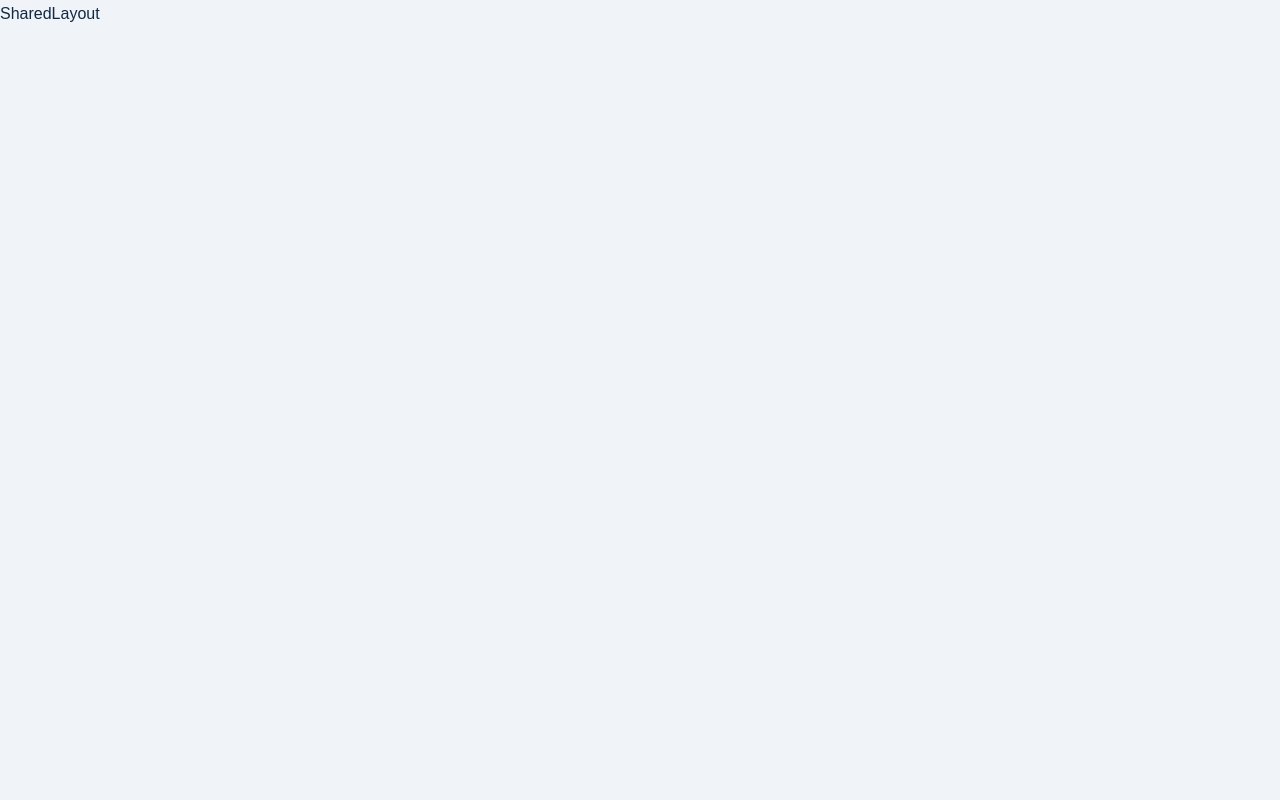
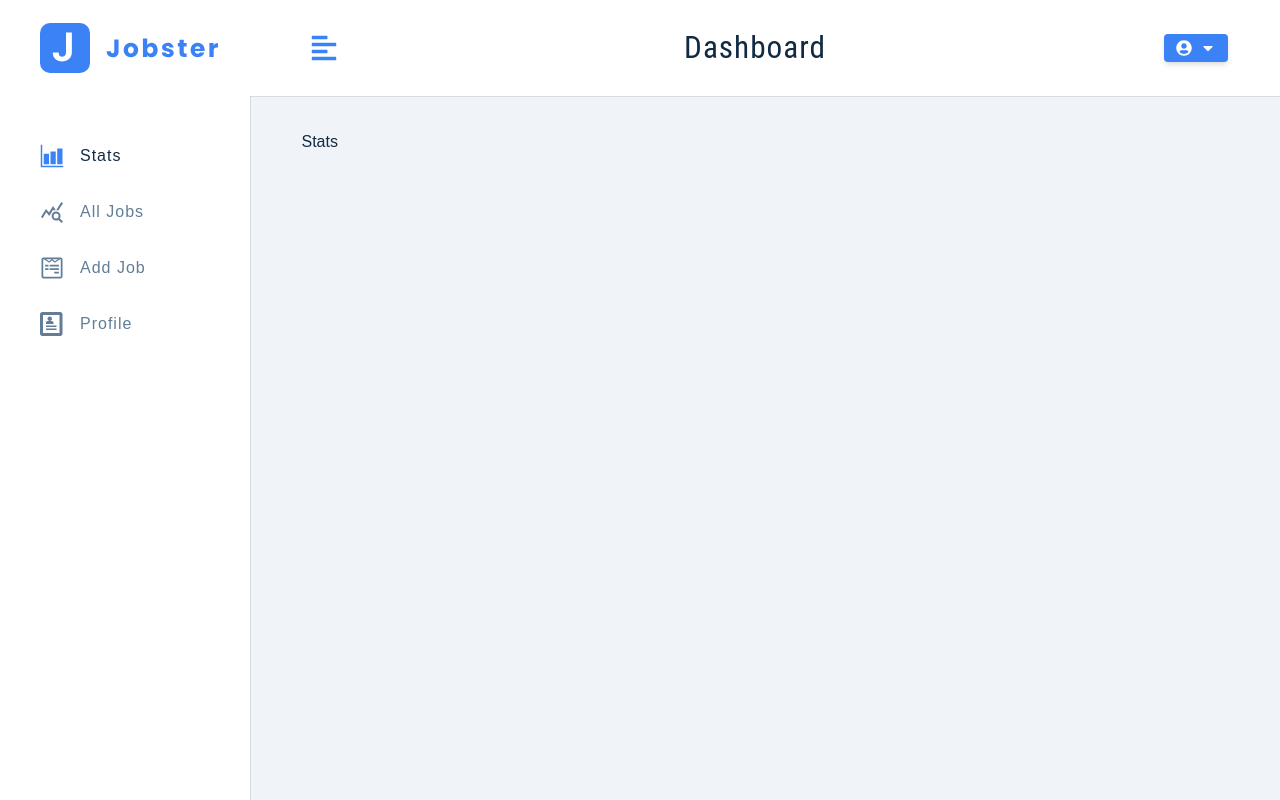
Before and after one commit to aljorgevi/find-job-redux, a React (Create React App) app: page / in a window 1280 px wide. Built offline with nearby package versions, Linux system fonts and the light colour scheme.

Commit message:
set-up for dashboard routes

```diff
--- a/package.json
+++ b/package.json
@@ -11,6 +11,7 @@
     "normalize.css": "^8.0.1",
     "react": "^18.1.0",
     "react-dom": "^18.1.0",
+    "react-icons": "^4.4.0",
     "react-redux": "^8.0.2",
     "react-router-dom": "^6.3.0",
     "react-scripts": "5.0.1",
--- /dev/null
+++ b/src/components/BigSidebar.js
@@ -0,0 +1,28 @@
+import NavLinks from './NavLinks';
+import Logo from '../components/Logo';
+import Wrapper from '../assets/wrappers/BigSidebar';
+import { useSelector } from 'react-redux';
+
+const BigSidebar = () => {
+	const { isSidebarOpen } = useSelector(store => store.user);
+
+	return (
+		<Wrapper>
+			<div
+				className={
+					isSidebarOpen
+						? 'sidebar-container '
+						: 'sidebar-container show-sidebar'
+				}
+			>
+				<div className='content'>
+					<header>
+						<Logo />
+					</header>
+					<NavLinks />
+				</div>
+			</div>
+		</Wrapper>
+	);
+};
+export default BigSidebar;
--- /dev/null
+++ b/src/components/NavLinks.js
@@ -0,0 +1,26 @@
+import { NavLink } from 'react-router-dom';
+import links from '../utils/links';
+
+const NavLinks = ({ toggleSidebar }) => {
+	return (
+		<div className='nav-links'>
+			{links.map(link => {
+				const { text, path, id, icon } = link;
+				return (
+					<NavLink
+						to={path}
+						className={({ isActive }) => {
+							return isActive ? 'nav-link active' : 'nav-link';
+						}}
+						key={id}
+						onClick={toggleSidebar}
+					>
+						<span className='icon'>{icon}</span>
+						{text}
+					</NavLink>
+				);
+			})}
+		</div>
+	);
+};
+export default NavLinks;
--- /dev/null
+++ b/src/components/Navbar.js
@@ -0,0 +1,51 @@
+import Wrapper from '../assets/wrappers/Navbar';
+import { FaAlignLeft, FaUserCircle, FaCaretDown } from 'react-icons/fa';
+import Logo from './Logo';
+import { useState } from 'react';
+import { useDispatch, useSelector } from 'react-redux';
+import { toggleSidebar, clearStore } from '../redux/features/user/userSlice';
+
+const Navbar = () => {
+	const [showLogout, setShowLogout] = useState(false);
+	const { user } = useSelector(store => store.user);
+	const dispatch = useDispatch();
+
+	const toggle = () => {
+		dispatch(toggleSidebar());
+	};
+
+	return (
+		<Wrapper>
+			<div className='nav-center'>
+				<button type='button' className='toggle-btn' onClick={toggle}>
+					<FaAlignLeft />
+				</button>
+				<div>
+					<Logo />
+					<h3 className='logo-text'>dashboard</h3>
+				</div>
+				<div className='btn-container'>
+					<button
+						type='button'
+						className='btn'
+						onClick={() => setShowLogout(!showLogout)}
+					>
+						<FaUserCircle />
+						{user?.name}
+						<FaCaretDown />
+					</button>
+					<div className={showLogout ? 'dropdown show-dropdown' : 'dropdown'}>
+						<button
+							type='button'
+							className='dropdown-btn'
+							onClick={() => dispatch(clearStore('Logging out...'))}
+						>
+							logout
+						</button>
+					</div>
+				</div>
+			</div>
+		</Wrapper>
+	);
+};
+export default Navbar;
--- /dev/null
+++ b/src/components/SmallSidebar.js
@@ -0,0 +1,35 @@
+import Wrapper from '../assets/wrappers/SmallSidebar';
+import { FaTimes } from 'react-icons/fa';
+import Logo from './Logo';
+import { useSelector, useDispatch } from 'react-redux';
+import { toggleSidebar } from '../redux/features/user/userSlice';
+import NavLinks from './NavLinks';
+
+const SmallSidebar = () => {
+	const { isSidebarOpen } = useSelector(store => store.user);
+	const dispatch = useDispatch();
+
+	const toggle = () => {
+		dispatch(toggleSidebar());
+	};
+	return (
+		<Wrapper>
+			<div
+				className={
+					isSidebarOpen ? 'sidebar-container show-sidebar' : 'sidebar-container'
+				}
+			>
+				<div className='content'>
+					<button className='close-btn' onClick={toggle}>
+						<FaTimes />
+					</button>
+					<header>
+						<Logo />
+					</header>
+					<NavLinks toggleSidebar={toggle} />
+				</div>
+			</div>
+		</Wrapper>
+	);
+};
+export default SmallSidebar;
--- a/src/pages/dashboard/SharedLayout.js
+++ b/src/pages/dashboard/SharedLayout.js
@@ -1,7 +1,21 @@
-import React from 'react';
+import { Outlet } from 'react-router-dom';
+import { BigSidebar, Navbar, SmallSidebar } from '../../components';
+import Wrapper from '../../assets/wrappers/SharedLayout';
 
 const SharedLayout = () => {
-	return <div>SharedLayout</div>;
+	return (
+		<Wrapper>
+			<main className='dashboard'>
+				<SmallSidebar />
+				<BigSidebar />
+				<div>
+					<Navbar />
+					<div className='dashboard-page'>
+						<Outlet />
+					</div>
+				</div>
+			</main>
+		</Wrapper>
+	);
 };
-
 export default SharedLayout;
--- a/src/redux/features/user/userSlice.js
+++ b/src/redux/features/user/userSlice.js
@@ -12,6 +12,9 @@ const initialState = {
 	isSidebarOpen: false,
 	user: getUserFromLocalStorage()
 };
+
+export const toggleSidebar = () => {};
+export const clearStore = () => {};
 
 export const registerUser = createAsyncThunk(
 	'user/registerUser',
--- /dev/null
+++ b/src/utils/links.js
@@ -0,0 +1,13 @@
+import { IoBarChartSharp } from 'react-icons/io5';
+import { MdQueryStats } from 'react-icons/md';
+import { FaWpforms } from 'react-icons/fa';
+import { ImProfile } from 'react-icons/im';
+
+const links = [
+	{ id: 1, text: 'stats', path: '/', icon: <IoBarChartSharp /> },
+	{ id: 2, text: 'all jobs', path: 'all-jobs', icon: <MdQueryStats /> },
+	{ id: 3, text: 'add job', path: 'add-job', icon: <FaWpforms /> },
+	{ id: 4, text: 'profile', path: 'profile', icon: <ImProfile /> }
+];
+
+export default links;
```
Also changed, not shown: src/components/index.js (+7 -7 lines), 1 other file (tests, documents, lock files or other folders).
